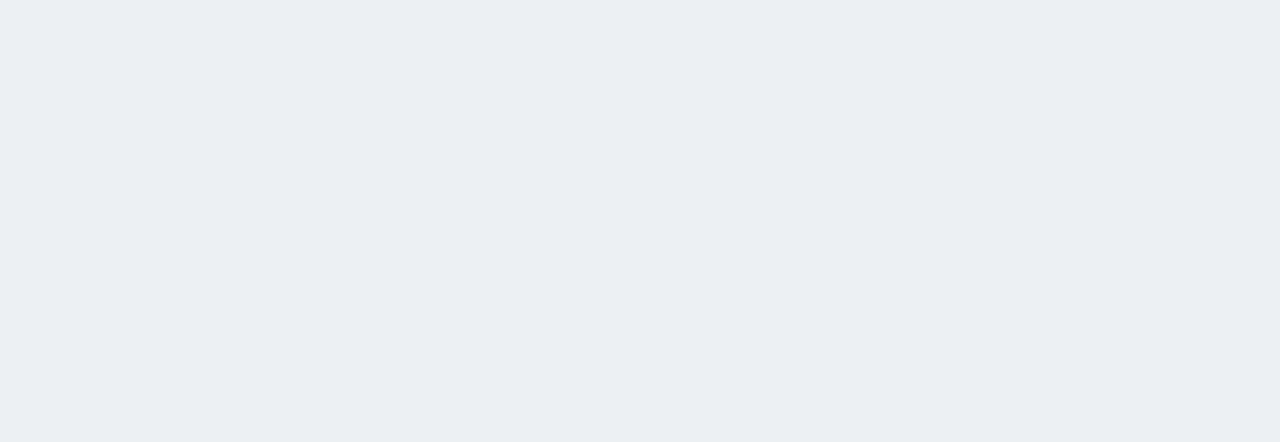
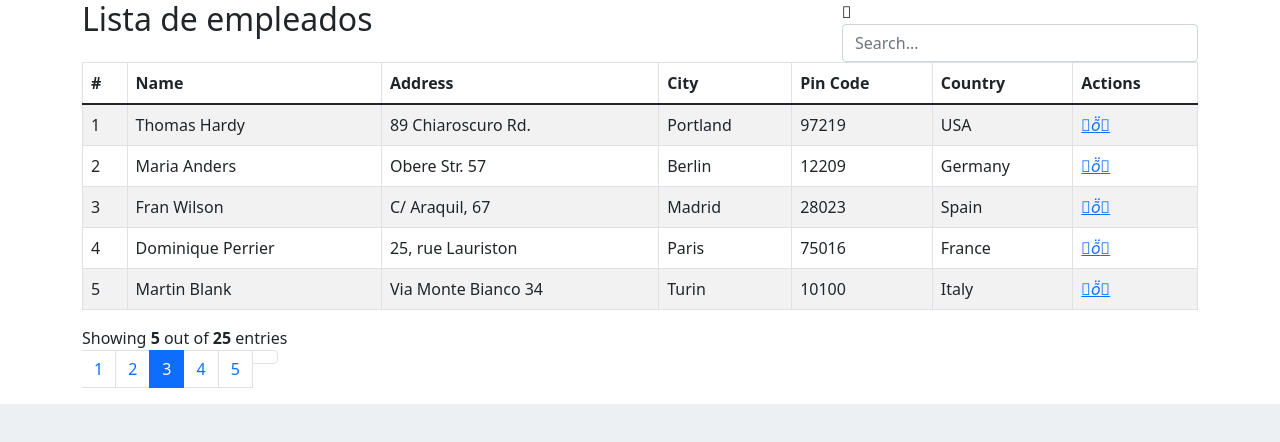
Before and after one commit to Juver-Malpartida/UPC_IS211_DesarrolloWeb, an Angular app in the folder Frontend/Proyecto/: page /listarempleados in a window 1280 px wide. Before the commit this address led to /. Shown: the top 442 px of the page. Built offline with nearby package versions, Linux system fonts and the light colour scheme.

Commit message:
listar empleados component

```diff
--- a/Frontend/Proyecto/src/app/app-routing.module.ts
+++ b/Frontend/Proyecto/src/app/app-routing.module.ts
@@ -3,6 +3,7 @@ import { RouterModule } from '@angular/router';
 import { LoginComponent } from './Acceso/login/login.component';
 import { NuevoComponent } from './Acceso/nuevo/nuevo.component';
 import { AppComponent } from './app.component';
+import { ListarEmpleadosComponent } from './pages/listar-empleados/listar-empleados.component';
 import { SolicitudDesvinculacionComponent } from './pages/solicitud-desvinculacion/solicitud-desvinculacion.component';
 
 
@@ -10,7 +11,8 @@ const appRoutes = [
   { path: "", component: AppComponent, patMatch: "full" },
   { path: "login", component: LoginComponent },
   { path: "nuevo", component: NuevoComponent, patMatch: "full" },
-  { path: "solicitud", component: SolicitudDesvinculacionComponent }
+  { path: "solicitud", component: SolicitudDesvinculacionComponent },
+  { path: "listarempleados", component: ListarEmpleadosComponent }
 ]
 
 @NgModule({
--- a/Frontend/Proyecto/src/app/app.module.ts
+++ b/Frontend/Proyecto/src/app/app.module.ts
@@ -9,13 +9,15 @@ import { LoginComponent } from './Acceso/login/login.component';
 import { NuevoComponent } from './Acceso/nuevo/nuevo.component';
 import { FormsModule } from '@angular/forms';
 import { SolicitudDesvinculacionComponent } from './pages/solicitud-desvinculacion/solicitud-desvinculacion.component';
+import { ListarEmpleadosComponent } from './pages/listar-empleados/listar-empleados.component';
 
 @NgModule({
   declarations: [
     AppComponent,
     LoginComponent,
     NuevoComponent,
-    SolicitudDesvinculacionComponent
+    SolicitudDesvinculacionComponent,
+    ListarEmpleadosComponent
   ],
 
   imports: [
--- /dev/null
+++ b/Frontend/Proyecto/src/app/pages/listar-empleados/listar-empleados.component.html
@@ -0,0 +1,127 @@
+<div class="container-xl">
+    <div class="table-responsive">
+        <div class="table-wrapper">
+            <div class="table-title">
+                <div class="row">
+                    <div class="col-sm-8">
+                        <h2>Lista de empleados</h2>
+                    </div>
+                    <div class="col-sm-4">
+                        <div class="search-box">
+                            <i class="material-icons"></i>
+                            <input type="text" class="form-control" placeholder="Search…">
+                        </div>
+                    </div>
+                </div>
+            </div>
+            <table class="table table-striped table-hover table-bordered">
+                <thead>
+                    <tr>
+                        <th>#</th>
+                        <th>Name <i class="fa fa-sort"></i></th>
+                        <th>Address</th>
+                        <th>City <i class="fa fa-sort"></i></th>
+                        <th>Pin Code</th>
+                        <th>Country <i class="fa fa-sort"></i></th>
+                        <th>Actions</th>
+                    </tr>
+                </thead>
+                <tbody>
+                    <tr>
+                        <td>1</td>
+                        <td>Thomas Hardy</td>
+                        <td>89 Chiaroscuro Rd.</td>
+                        <td>Portland</td>
+                        <td>97219</td>
+                        <td>USA</td>
+                        <td>
+                            <a href="#" class="view" title="" data-toggle="tooltip" data-original-title="View"><i
+                                    class="material-icons"></i></a>
+                            <a href="#" class="edit" title="" data-toggle="tooltip" data-original-title="Edit"><i
+                                    class="material-icons"></i></a>
+                            <a href="#" class="delete" title="" data-toggle="tooltip" data-original-title="Delete"><i
+                                    class="material-icons"></i></a>
+                        </td>
+                    </tr>
+                    <tr>
+                        <td>2</td>
+                        <td>Maria Anders</td>
+                        <td>Obere Str. 57</td>
+                        <td>Berlin</td>
+                        <td>12209</td>
+                        <td>Germany</td>
+                        <td>
+                            <a href="#" class="view" title="" data-toggle="tooltip" data-original-title="View"><i
+                                    class="material-icons"></i></a>
+                            <a href="#" class="edit" title="" data-toggle="tooltip" data-original-title="Edit"><i
+                                    class="material-icons"></i></a>
+                            <a href="#" class="delete" title="" data-toggle="tooltip" data-original-title="Delete"><i
+                                    class="material-icons"></i></a>
+                        </td>
+                    </tr>
+                    <tr>
+                        <td>3</td>
+                        <td>Fran Wilson</td>
+                        <td>C/ Araquil, 67</td>
+                        <td>Madrid</td>
+                        <td>28023</td>
+                        <td>Spain</td>
+                        <td>
+                            <a href="#" class="view" title="" data-toggle="tooltip" data-original-title="View"><i
+                                    class="material-icons"></i></a>
+                            <a href="#" class="edit" title="" data-toggle="tooltip" data-original-title="Edit"><i
+                                    class="material-icons"></i></a>
+                            <a href="#" class="delete" title="" data-toggle="tooltip" data-original-title="Delete"><i
+                                    class="material-icons"></i></a>
+                        </td>
+                    </tr>
+                    <tr>
+                        <td>4</td>
+                        <td>Dominique Perrier</td>
+                        <td>25, rue Lauriston</td>
+                        <td>Paris</td>
+                        <td>75016</td>
+                        <td>France</td>
+                        <td>
+                            <a href="#" class="view" title="" data-toggle="tooltip" data-original-title="View"><i
+                                    class="material-icons"></i></a>
+                            <a href="#" class="edit" title="" data-toggle="tooltip" data-original-title="Edit"><i
+                                    class="material-icons"></i></a>
+                            <a href="#" class="delete" title="" data-toggle="tooltip" data-original-title="Delete"><i
+                                    class="material-icons"></i></a>
+                        </td>
+                    </tr>
+                    <tr>
+                        <td>5</td>
+                        <td>Martin Blank</td>
+                        <td>Via Monte Bianco 34</td>
+                        <td>Turin</td>
+                        <td>10100</td>
+                        <td>Italy</td>
+                        <td>
+                            <a href="#" class="view" title="" data-toggle="tooltip" data-original-title="View"><i
+                                    class="material-icons"></i></a>
+                            <a href="#" class="edit" title="" data-toggle="tooltip" data-original-title="Edit"><i
+                                    class="material-icons"></i></a>
+                            <a href="#" class="delete" title="" data-toggle="tooltip" data-original-title="Delete"><i
+                                    class="material-icons"></i></a>
+                        </td>
+                    </tr>
+                </tbody>
+            </table>
+            <div class="clearfix">
+                <div class="hint-text">Showing <b>5</b> out of <b>25</b> entries</div>
+                <ul class="pagination">
+                    <li class="page-item disabled"><a href="#"><i class="fa fa-angle-double-left"></i></a></li>
+                    <li class="page-item"><a href="#" class="page-link">1</a></li>
+                    <li class="page-item"><a href="#" class="page-link">2</a></li>
+                    <li class="page-item active"><a href="#" class="page-link">3</a></li>
+                    <li class="page-item"><a href="#" class="page-link">4</a></li>
+                    <li class="page-item"><a href="#" class="page-link">5</a></li>
+                    <li class="page-item"><a href="#" class="page-link"><i class="fa fa-angle-double-right"></i></a>
+                    </li>
+                </ul>
+            </div>
+        </div>
+    </div>
+</div>
--- /dev/null
+++ b/Frontend/Proyecto/src/app/pages/listar-empleados/listar-empleados.component.ts
@@ -0,0 +1,15 @@
+import { Component, OnInit } from '@angular/core';
+
+@Component({
+  selector: 'app-listar-empleados',
+  templateUrl: './listar-empleados.component.html',
+  styleUrls: ['./listar-empleados.component.css']
+})
+export class ListarEmpleadosComponent implements OnInit {
+
+  constructor() { }
+
+  ngOnInit(): void {
+  }
+
+}
```
Also changed, not shown: Frontend/Proyecto/src/app/pages/listar-empleados/listar-empleados.component.css (added), 1 other file (tests, documents, lock files or other folders).
